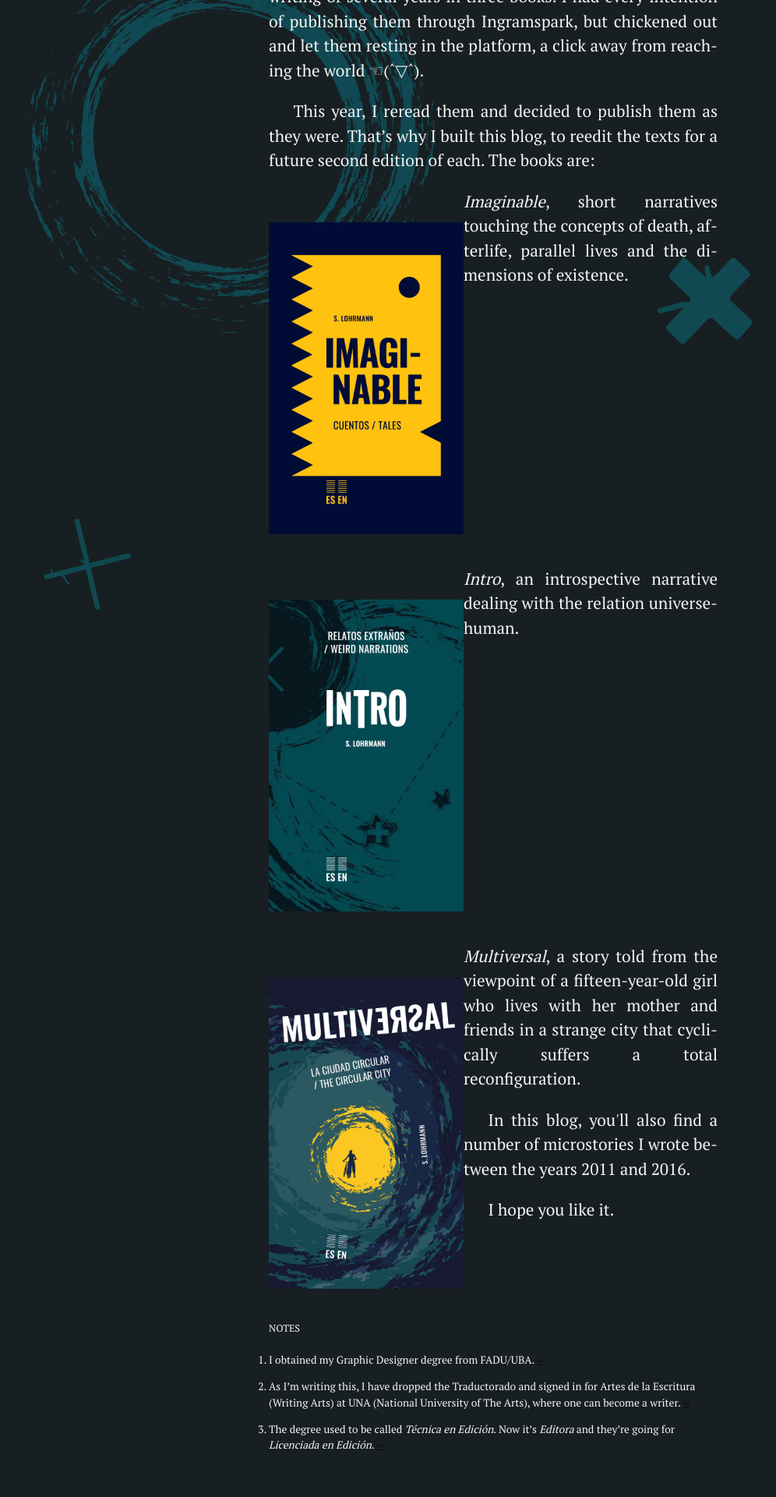
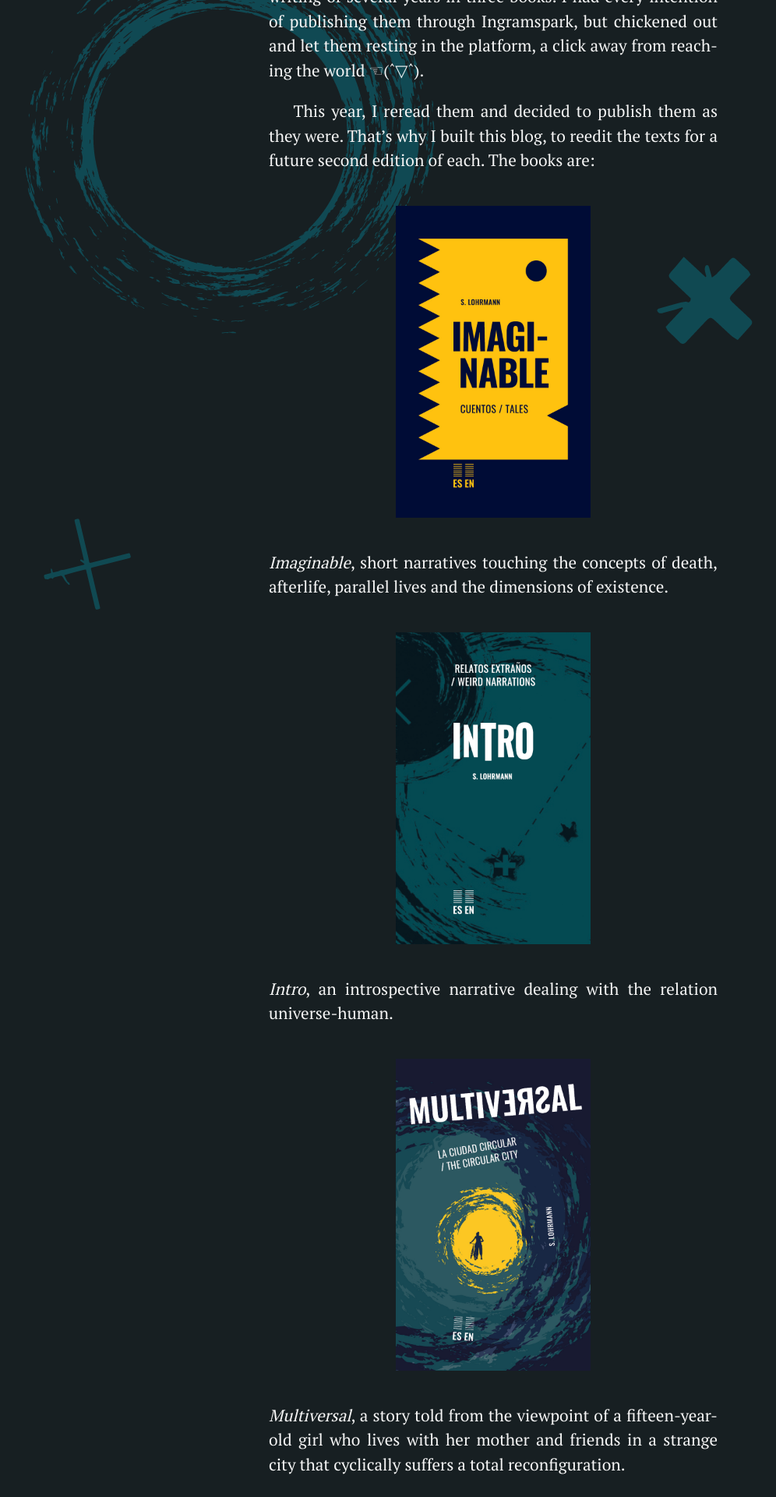
Before and after one commit to silvialohrmann/editorial, a Jekyll site: the page built from about.md, in a window 1280 px wide. Shown: the part 1480-3400 px from the top of the page at 78% size, without its empty margins (7-1003 px from the left). Built offline with Jekyll 4.4.1, drawn with Linux system fonts in a browser that asks for light colours.

Commit message:
Update about.md

```diff
--- a/about.md
+++ b/about.md
@@ -19,16 +19,16 @@
 
 This year, I reread them and decided to publish them as they were. That's why I built this blog, to reedit the texts for a future second edition of each. The books are:
 
- <div style="float:left; clear=both;" id="imaginable">
-<img style="float:left; clear=both;" src="/assets/images/Imaginable%20-%20cover.jpg" alt="Imaginable" width="250">
+ <div id="imaginable">
+<img src="/assets/images/Imaginable%20-%20cover.jpg" alt="Imaginable" width="250">
 <p><em>Imaginable</em>, short narratives touching the concepts of death, afterlife, parallel lives and the dimensions of existence.</p>
  </div>
- <div style="float:left; clear=both;" id="intro">
-<img style="float:left; clear=both;" src="/assets/images/Intro%20-%20cover.jpg" alt="Intro" width="250">
+ <div id="intro">
+<img src="/assets/images/Intro%20-%20cover.jpg" alt="Intro" width="250">
 <p><em>Intro</em>, an introspective narrative dealing with the relation universe-human.</p>
  </div>
- <div style="float:left; clear=both;" id="multiversal">
-<img style="float:left; clear=both;" src="/assets/images/Multiversal%20-%20cover.jpg" alt="Multiversal" width="250">
+ <div id="multiversal">
+<img src="/assets/images/Multiversal%20-%20cover.jpg" alt="Multiversal" width="250">
 <p><em>Multiversal</em>, a story told from the viewpoint of a fifteen-year-old girl who lives with her mother and friends in a strange city that cyclically suffers a total reconfiguration.</p>
 
  <p>In this blog, you'll also find a number of microstories I wrote between the years 2011 and 2016.</p>
```
